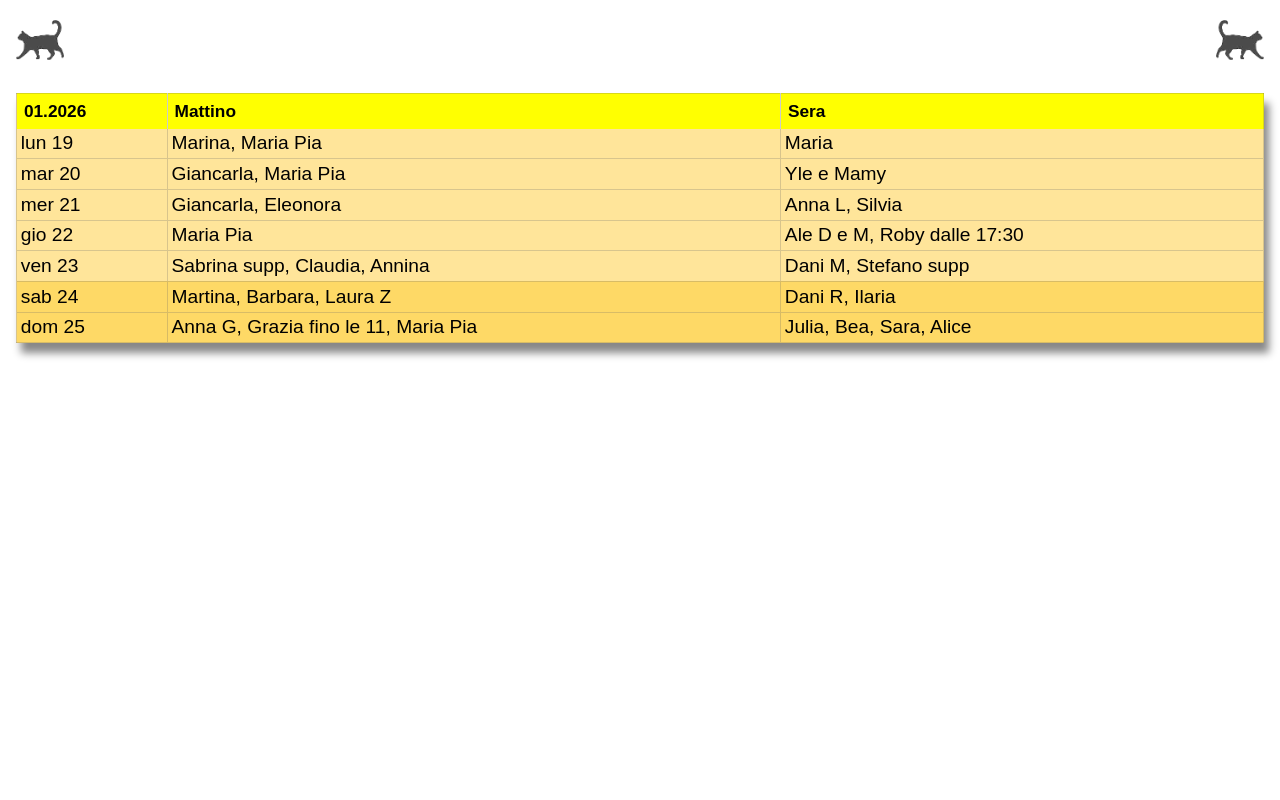
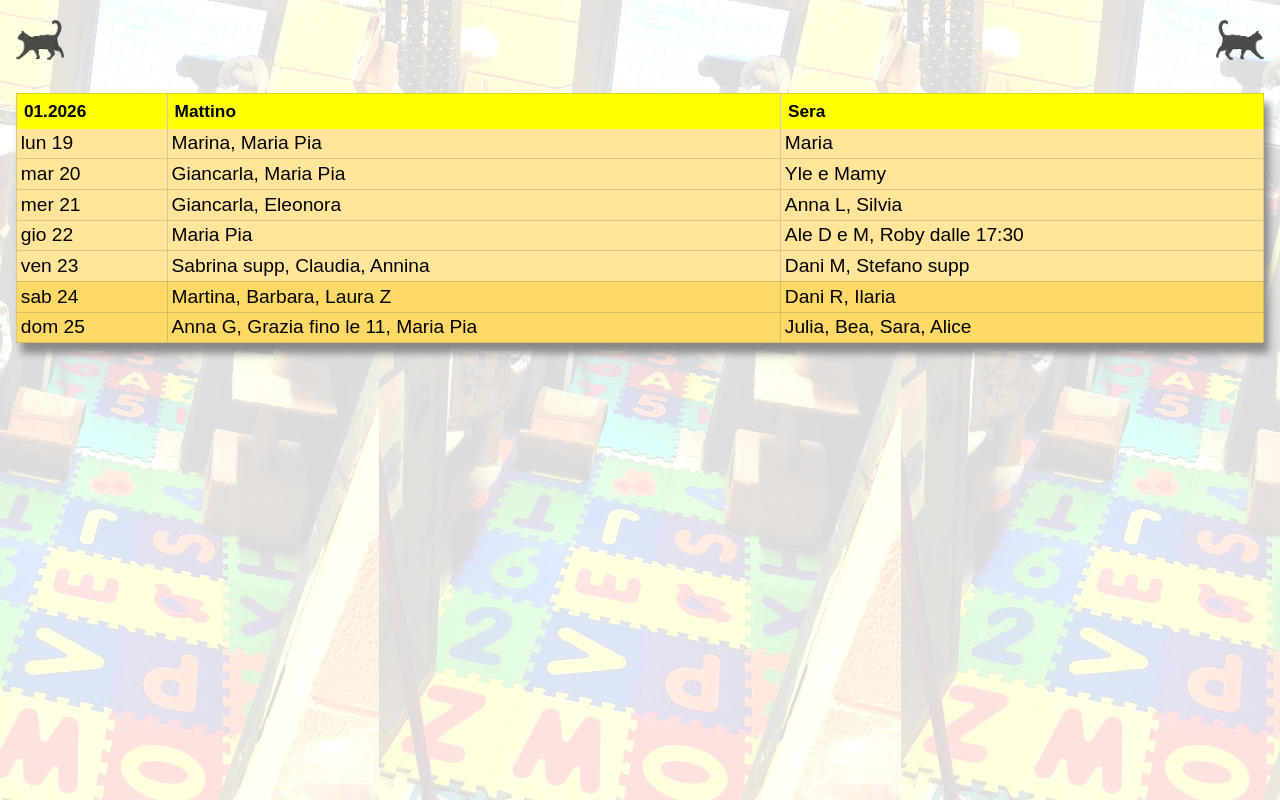
Before and after one commit to danielemegna/weekly-timetable, a plain HTML site: page index.html in a window 1280 px wide. Drawn offline with Linux system fonts and the light colour scheme.

Commit message:
Add background photo from catshelter ! :cat:

```diff
--- a/style/index.css
+++ b/style/index.css
@@ -1,3 +1,8 @@
+body {
+  background-image: url('../material/background.jpeg');
+  background-position: center;
+}
+
 #main { padding: 1em; }
 
 next-button, prev-button {
```
Also changed, not shown: material/background.jpeg (added).
